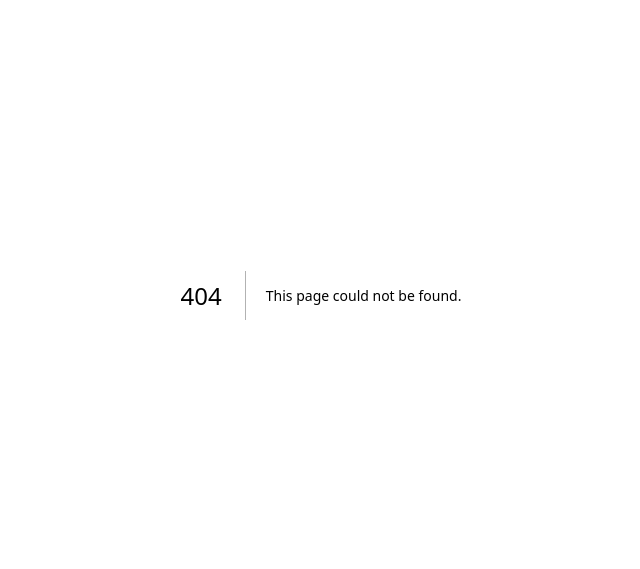
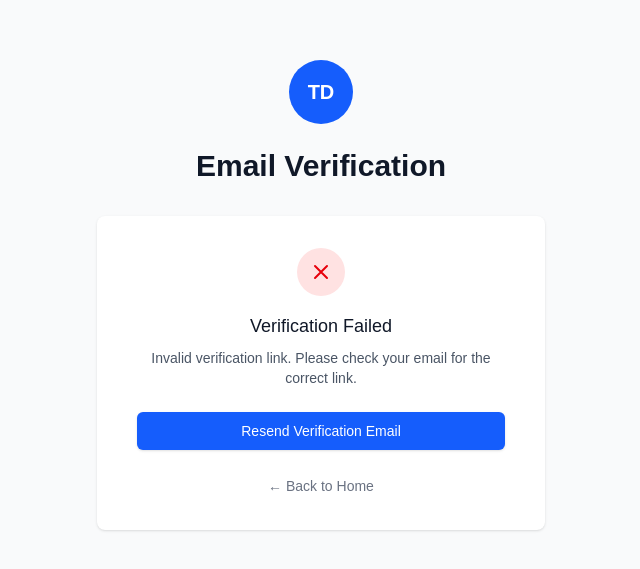
Before and after one commit to ThanksDoc-V1-1/thanksDoc_FE, a Next.js app: page /verify-email in a window 1280 px wide. Before the commit this address had no page. Shown: the part 105-674 px from the top of the page, without its empty margins (319-959 px from the left). Built offline with nearby package versions, Linux system fonts and the light colour scheme.

Commit message:
redo services-5

```diff
--- /dev/null
+++ b/src/app/verify-email/page.js
@@ -0,0 +1,198 @@
+'use client';
+
+import { useState, useEffect } from 'react';
+import { useRouter, useSearchParams } from 'next/navigation';
+
+export default function VerifyEmailPage() {
+  const [status, setStatus] = useState('verifying'); // verifying, success, error, expired
+  const [message, setMessage] = useState('');
+  const [isResending, setIsResending] = useState(false);
+  const router = useRouter();
+  const searchParams = useSearchParams();
+
+  const token = searchParams.get('token');
+  const type = searchParams.get('type');
+
+  useEffect(() => {
+    if (token && type) {
+      verifyEmail(token, type);
+    } else {
+      setStatus('error');
+      setMessage('Invalid verification link. Please check your email for the correct link.');
+    }
+  }, [token, type]);
+
+  const verifyEmail = async (verificationToken, userType) => {
+    try {
+      const response = await fetch(`${process.env.NEXT_PUBLIC_API_URL}/api/auth/verify-email`, {
+        method: 'POST',
+        headers: {
+          'Content-Type': 'application/json',
+        },
+        body: JSON.stringify({
+          token: verificationToken,
+          type: userType
+        }),
+      });
+
+      const data = await response.json();
+
+      if (response.ok) {
+        setStatus('success');
+        setMessage(data.message);
+
+        // Store JWT token if provided
+        if (data.jwt) {
+          localStorage.setItem('token', data.jwt);
+          localStorage.setItem('user', JSON.stringify(data.user));
+        }
+
+        // Redirect to dashboard after 3 seconds
+        setTimeout(() => {
+          router.push(`/${userType}/dashboard`);
+        }, 3000);
+      } else {
+        if (data.message && data.message.includes('expired')) {
+          setStatus('expired');
+        } else {
+          setStatus('error');
+        }
+        setMessage(data.message || 'Email verification failed');
+      }
+    } catch (error) {
+      console.error('Email verification error:', error);
+      setStatus('error');
+      setMessage('An error occurred during email verification. Please try again.');
+    }
+  };
+
+  const resendVerificationEmail = async () => {
+    if (!type) {
+      setMessage('User type not specified. Please use the link from your email.');
+      return;
+    }
+
+    const email = prompt('Please enter your email address:');
+    if (!email) return;
+
+    setIsResending(true);
+    try {
+      const response = await fetch(`${process.env.NEXT_PUBLIC_API_URL}/api/auth/resend-verification`, {
+        method: 'POST',
+        headers: {
+          'Content-Type': 'application/json',
+        },
+        body: JSON.stringify({
+          email,
+          type
+        }),
+      });
+
+      const data = await response.json();
+
+      if (response.ok) {
+        setMessage('Verification email sent! Please check your email and click the new verification link.');
+        setStatus('success');
+      } else {
+        setMessage(data.message || 'Failed to resend verification email');
+      }
+    } catch (error) {
+      console.error('Resend verification error:', error);
+      setMessage('An error occurred while resending verification email. Please try again.');
+    } finally {
+      setIsResending(false);
+    }
+  };
+
+  return (
+    <div className="min-h-screen bg-gray-50 flex flex-col justify-center py-12 sm:px-6 lg:px-8">
+      <div className="sm:mx-auto sm:w-full sm:max-w-md">
+        <div className="flex justify-center">
+          <div className="w-16 h-16 bg-blue-600 rounded-full flex items-center justify-center">
+            <span className="text-white font-bold text-xl">TD</span>
+          </div>
+        </div>
+        <h2 className="mt-6 text-center text-3xl font-extrabold text-gray-900">
+          Email Verification
+        </h2>
+      </div>
+
+      <div className="mt-8 sm:mx-auto sm:w-full sm:max-w-md">
+        <div className="bg-white py-8 px-4 shadow sm:rounded-lg sm:px-10">
+          {status === 'verifying' && (
+            <div className="text-center">
+              <div className="animate-spin rounded-full h-12 w-12 border-b-2 border-blue-600 mx-auto"></div>
+              <p className="mt-4 text-gray-600">Verifying your email address...</p>
+            </div>
+          )}
+
+          {status === 'success' && (
+            <div className="text-center">
+              <div className="mx-auto flex items-center justify-center h-12 w-12 rounded-full bg-green-100">
+                <svg className="h-6 w-6 text-green-600" fill="none" viewBox="0 0 24 24" stroke="currentColor">
+                  <path strokeLinecap="round" strokeLinejoin="round" strokeWidth={2} d="M5 13l4 4L19 7" />
+                </svg>
+              </div>
+              <h3 className="mt-4 text-lg font-medium text-gray-900">Email Verified!</h3>
+              <p className="mt-2 text-sm text-gray-600">{message}</p>
+              <p className="mt-4 text-sm text-blue-600">Redirecting to your dashboard...</p>
+            </div>
+          )}
+
+          {status === 'error' && (
+            <div className="text-center">
+              <div className="mx-auto flex items-center justify-center h-12 w-12 rounded-full bg-red-100">
+                <svg className="h-6 w-6 text-red-600" fill="none" viewBox="0 0 24 24" stroke="currentColor">
+                  <path strokeLinecap="round" strokeLinejoin="round" strokeWidth={2} d="M6 18L18 6M6 6l12 12" />
+                </svg>
+              </div>
+              <h3 className="mt-4 text-lg font-medium text-gray-900">Verification Failed</h3>
+              <p className="mt-2 text-sm text-gray-600">{message}</p>
+
+              <div className="mt-6">
+                <button
+                  onClick={resendVerificationEmail}
+                  disabled={isResending}
+                  className="w-full flex justify-center py-2 px-4 border border-transparent rounded-md shadow-sm text-sm font-medium text-white bg-blue-600 hover:bg-blue-700 focus:outline-none focus:ring-2 focus:ring-offset-2 focus:ring-blue-500 disabled:opacity-50"
+                >
+                  {isResending ? 'Sending...' : 'Resend Verification Email'}
+                </button>
+              </div>
+            </div>
+          )}
+
+          {status === 'expired' && (
+            <div className="text-center">
+              <div className="mx-auto flex items-center justify-center h-12 w-12 rounded-full bg-yellow-100">
+                <svg className="h-6 w-6 text-yellow-600" fill="none" viewBox="0 0 24 24" stroke="currentColor">
+                  <path strokeLinecap="round" strokeLinejoin="round" strokeWidth={2} d="M12 9v2m0 4h.01m-6.938 4h13.856c1.54 0 2.502-1.667 1.732-2.5L13.732 4c-.77-.833-1.964-.833-2.732 0L3.732 16.5c-.77.833.192 2.5 1.732 2.5z" />
+                </svg>
+              </div>
+              <h3 className="mt-4 text-lg font-medium text-gray-900">Link Expired</h3>
+              <p className="mt-2 text-sm text-gray-600">{message}</p>
+
+              <div className="mt-6">
+                <button
+                  onClick={resendVerificationEmail}
+                  disabled={isResending}
+                  className="w-full flex justify-center py-2 px-4 border border-transparent rounded-md shadow-sm text-sm font-medium text-white bg-blue-600 hover:bg-blue-700 focus:outline-none focus:ring-2 focus:ring-offset-2 focus:ring-blue-500 disabled:opacity-50"
+                >
+                  {isResending ? 'Sending...' : 'Get New Verification Link'}
+                </button>
+              </div>
+            </div>
+          )}
+
+          <div className="mt-6">
+            <button
+              onClick={() => router.push('/')}
+              className="w-full text-center text-sm text-gray-500 hover:text-gray-700"
+            >
+              ← Back to Home
+            </button>
+          </div>
+        </div>
+      </div>
+    </div>
+  );
+}
```
